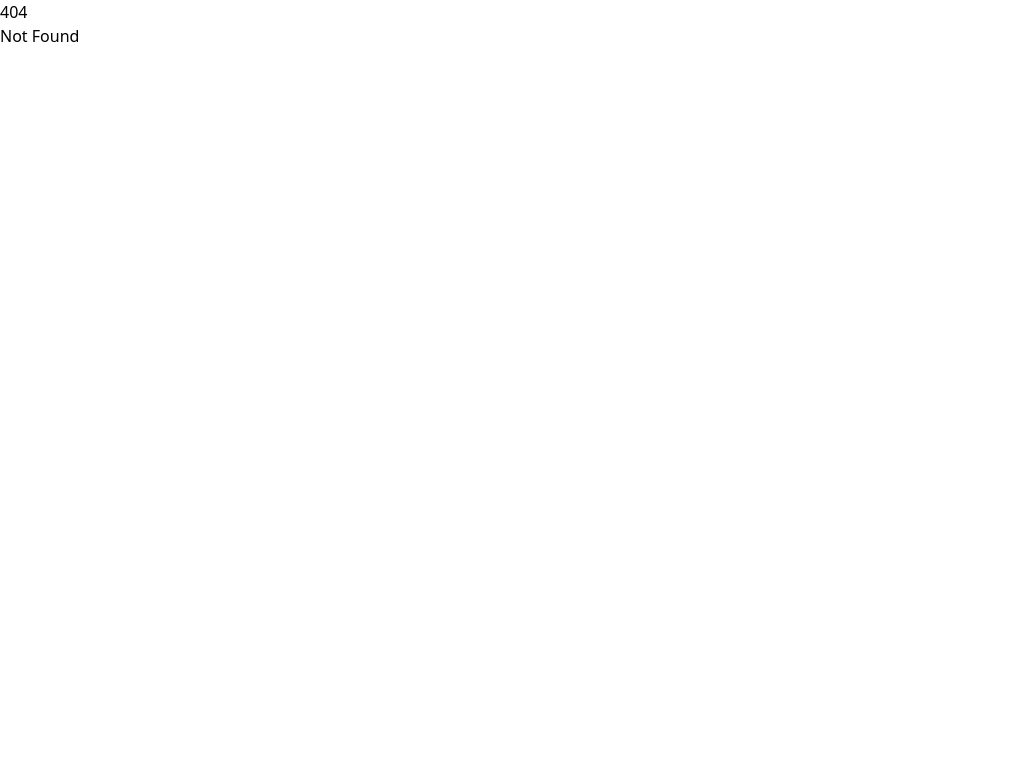
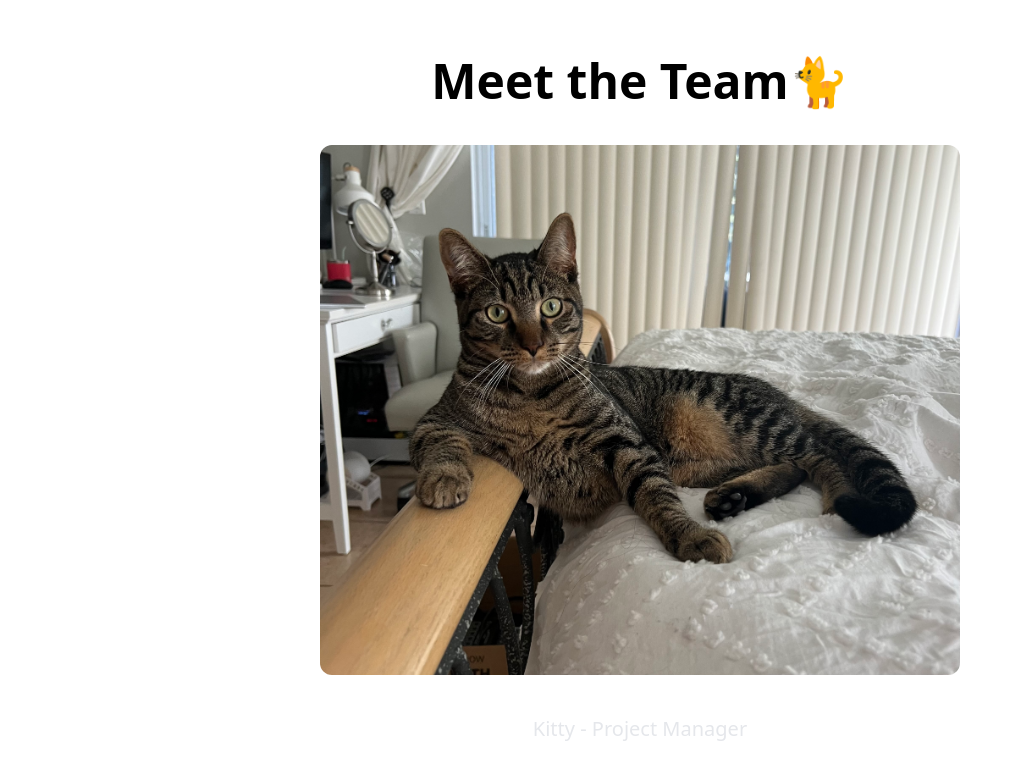
Before and after one commit to rob-3/sveltastic2, a SvelteKit app: page /about in a window 1280 px wide. Before the commit this address had no page. Shown: the top 780 px of the page, without its empty margins (0-1023 px from the left). Built offline with nearby package versions, Linux system fonts and the light colour scheme; what @catppuccin/tailwindcss would draw is missing.

Commit message:
Add about section

```diff
--- /dev/null
+++ b/src/routes/about/+page.svelte
@@ -0,0 +1,23 @@
+<script lang="ts"></script>
+
+<svelte:head>
+    <link rel="preconnect" href="https://fonts.googleapis.com" />
+    <link
+        rel="preconnect"
+        href="https://fonts.gstatic.com"
+        crossorigin="anonymous"
+    />
+    <link
+        href="https://fonts.googleapis.com/css2?family=Fira+Code:wght@300;400;500;600;700&display=swap"
+        rel="stylesheet"
+    />
+</svelte:head>
+
+<main class="flex flex-col justify-center h-screen bg-base text-text">
+    <h1 class="text-5xl text-pink font-bold mx-auto">Meet the Team🐈</h1>
+    <img class="m-10 w-1/2 rounded-xl mx-auto" src="/kitty.png" alt="kitty"/>
+    <p class="text-xl text-gray-200 mx-auto">Kitty - Project Manager</p>
+</main>
+
+<style>
+</style>
```
Also changed, not shown: static/kitty.png (added).
